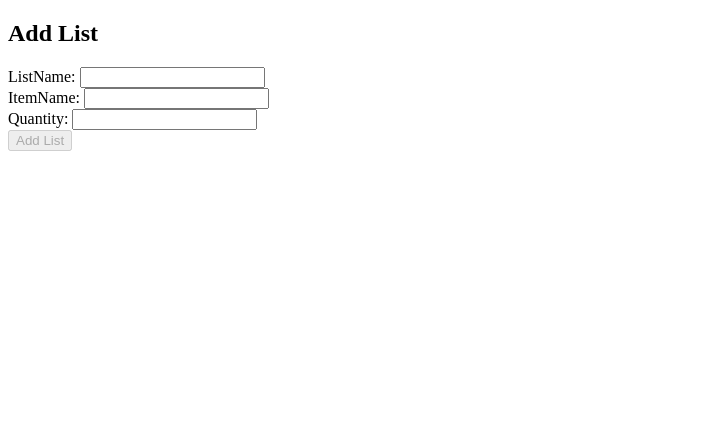
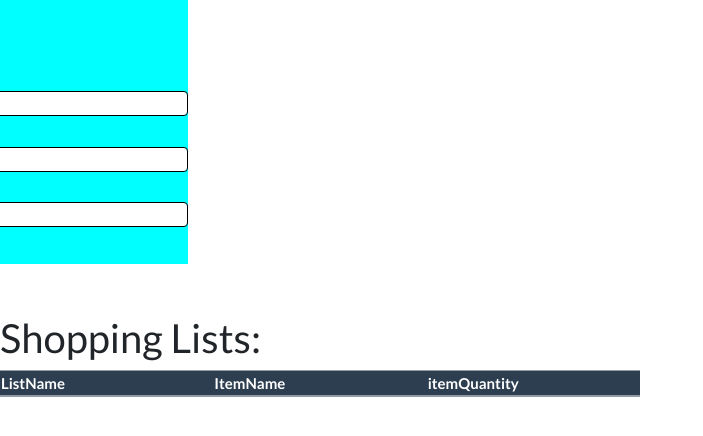
Before and after one commit to sidharthjaiswal/myshoppinglist, an Angular app in the folder angular/: page / in a window 1280 px wide. Shown: the top 436 px of the page, without its empty margins (0-703 px from the left). Built offline with nearby package versions, Linux system fonts and the light colour scheme.

Commit message:
Modifying Layout

```diff
--- a/angular/angular.json
+++ b/angular/angular.json
@@ -92,7 +92,8 @@
               "src/assets"
             ],
             "styles": [
-              "src/styles.css"
+              "src/styles.css",
+              "node_modules/bootstrap/dist/css/bootstrap.min.css"
             ],
             "scripts": []
           }
--- a/angular/src/app/shopping-item/shopping-item.component.css
+++ b/angular/src/app/shopping-item/shopping-item.component.css
@@ -0,0 +1,37 @@
+@import 'https://bootswatch.com/4/flatly/bootstrap.min.css';
+
+.list-group{
+    max-height: 300px;
+    margin-bottom: 10px;
+    overflow:scroll;
+    -webkit-overflow-scrolling: touch;
+}
+form {
+    width: 500px; margin: auto; transform: translate(-702px, -5px);
+    background-color: aqua;
+}
+
+input {
+    border-color: black;
+    width:100%;
+    height: 25px;
+     }
+
+     table, th, td {
+        padding: 10px;
+      }
+
+button{
+
+ transform: translate(0px,35px);
+}
+
+table{
+    table-layout: fixed;
+    width: 50%;
+    overflow: scroll;
+}
+
+  th, td {
+    padding: 1px;
+  }
--- a/angular/src/app/shopping-item/shopping-item.component.html
+++ b/angular/src/app/shopping-item/shopping-item.component.html
@@ -1,18 +1,14 @@
-<form #frm = "ngForm" (ngSubmit)="addList(frm)">
-    <h2>Add List</h2>
-    <div class="form-group">
-        <label for="">
-            ListName:
-        </label>
-        <input
-        type="text"
-        class="form-control"
-        name="listName"
-        value=""
-        ngModel
-        required>
-    </div>
-    <div class="form-group">
+    <form #frm = "ngForm" (ngSubmit)="addList(frm)"  >
+            <h1>Add List</h1>
+            <label for="listName">ListName:</label>
+            <input type="text"  name="listName" class="form-control" maxlength="20" value="" ngModel required >
+            <label for="itemName">ItemName:</label>
+            <input type="text"  name="itemName" class="form-control"  maxlength="20" value="" ngModel required >
+            <label for="itemQuantity">Quantity:</label>
+            <input type="number"  name="itemQuantity" class="form-control" min="1" max="999" value="" ngModel required >
+            <button type="submit" name="button" class="btn btn-success" [disabled]=frm.invalid>Add List</button>
+       </form>
+    <!--<div class="form-group">
         <label for="">
             ItemName:
         </label>
@@ -35,7 +31,31 @@
         value=""
         ngModel
         required>
-    </div>
-    <button type="submit" name="button" class="btn btn-success" [disabled]=frm.invalid>Add List</button>
-</form>
+    </div>-->
+
 <br>
+<br>
+<h2>Shopping Lists:</h2>
+
+<table class="table table-primary">
+    <thead>
+      <tr>
+
+        <th scope="col">ListName</th>
+        <th scope="col">ItemName</th>
+        <th scope="col">itemQuantity</th>
+      </tr>
+    </thead>
+  </table>
+
+        <div *ngFor="let list of shoppingList" class="" >
+            <table class="table " >
+                <tbody>
+                  <tr>
+                    <td>{{list.listName}}</td>
+                    <td>{{list.itemName}}</td>
+                    <td>{{list.itemQuantity}}</td>
+                  </tr>
+                </tbody>
+              </table>
+        </div>
--- a/angular/src/app/shopping-item/shopping-item.component.ts
+++ b/angular/src/app/shopping-item/shopping-item.component.ts
@@ -1,7 +1,6 @@
 import { Component, OnInit } from '@angular/core';
 import { List } from '../list';
 import { DataService } from '../data.service';
-import { from } from 'rxjs';
 import { Item } from '../item';
 @Component({
   selector: 'app-shopping-item',
@@ -10,18 +9,19 @@ import { Item } from '../item';
   providers: [DataService]
 })
 export class ShoppingItemComponent implements OnInit {
+
   shoppingList: List[]=[];
+  shoppingItem: Item[]=[];
   selectedList: any;
   toggleForm: boolean | undefined;
 
   constructor(private dataService: DataService) { }
 //list functions
-
   getLists(){
     this.dataService.getShoppingList()
     .subscribe( lists => {
       this.shoppingList = lists;
-      //console.log('data from dataservice: '+ this.shoppingList[0].itemName);
+      console.log('data from dataservice: '+ this.shoppingList[0].itemName);
     })
   };
 
@@ -39,7 +39,7 @@ export class ShoppingItemComponent implements OnInit {
     })
   }
 
-  deleteList(id: string){
+  deleteList(id: any){
     this.dataService.deleteShoppingList(id)
     .subscribe( data => {
       console.log(data);
--- a/angular/src/index.html
+++ b/angular/src/index.html
@@ -6,6 +6,7 @@
   <base href="/">
   <meta name="viewport" content="width=device-width, initial-scale=1">
   <link rel="icon" type="image/x-icon" href="favicon.ico">
+  <link  href="https://bootswatch.com/4/flatly/bootstrap.min.css">
 </head>
 <body>
   <app-root></app-root>
```
Also changed, not shown: angular/src/app/shopping-item/shopping-item.component copy 2.html (added, +46 -0 lines), angular/src/app/shopping-item/shopping-item.component copy.html (added, +77 -0 lines).
